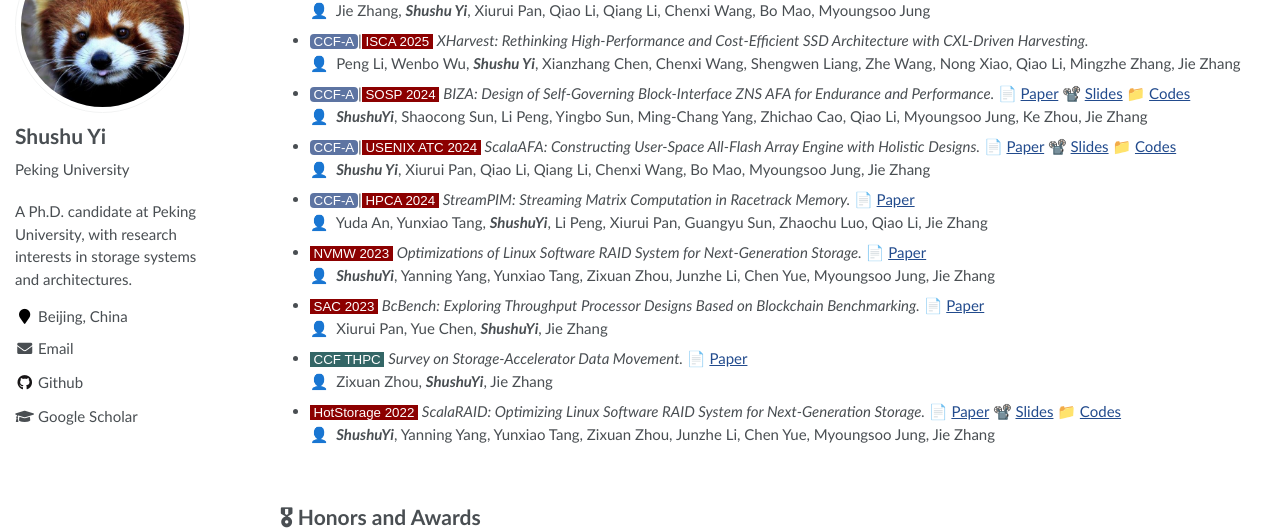
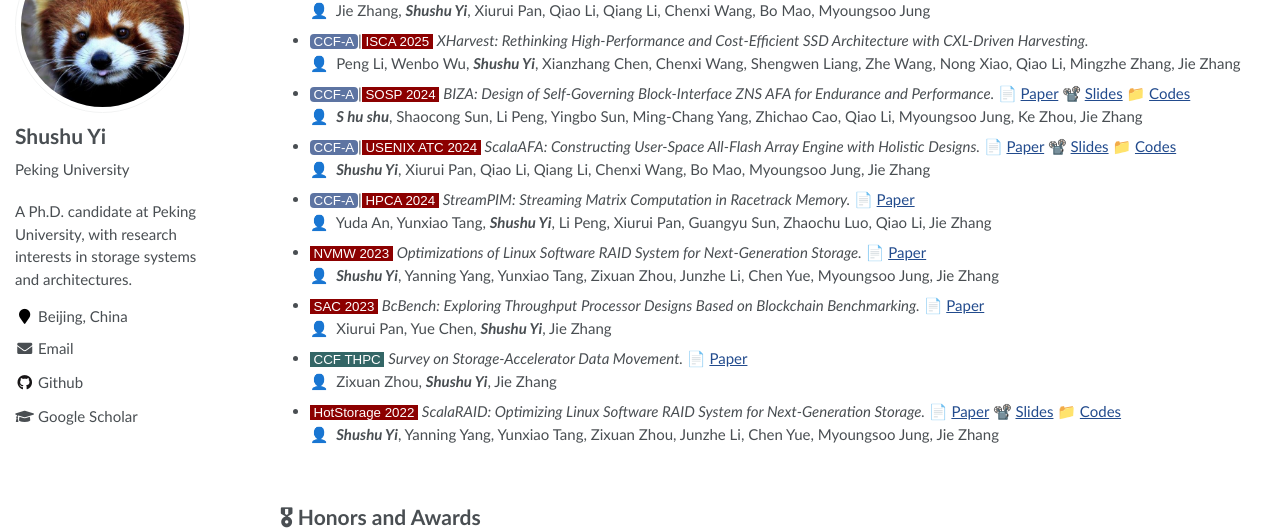
Before and after one commit to FirnYi/firnyi.github.io, a Jekyll site: the page built from _pages/about.md, in a window 1280 px wide and 900 px high, scrolled down 557 px. Shown: the part 153-685 px from the top of the window. Built offline with Jekyll 4.4.1, drawn with Linux system fonts in a browser that asks for light colours.

Commit message:
修复拼写

```diff
--- a/_pages/about.md
+++ b/_pages/about.md
@@ -41,25 +41,25 @@ My **research interests** lie in storage systems and computer architectures, esp
 👤&nbsp; Peng Li, Wenbo Wu, ***Shushu Yi***, Xianzhang Chen, Chenxi Wang, Shengwen Liang, Zhe Wang, Nong Xiao, Qiao Li, Mingzhe Zhang, Jie Zhang
 <br/>
 - <div><font class="ccf-a">&nbsp;CCF-A&nbsp;</font>|<font class="publication-tag-conf">&nbsp;SOSP 2024&nbsp;</font>&nbsp;<i>BIZA: Design of Self-Governing Block-Interface ZNS AFA for Endurance and Performance.</i>&nbsp;📄&nbsp;<a href="https://dl.acm.org/doi/10.1145/3694715.3695953">Paper</a>&nbsp;📽️&nbsp;<a href="files/slides/BIZA_slides.pdf">Slides</a>&nbsp;📁&nbsp;<a href="https://github.com/ChaseLab-PKU/BIZA">Codes</a></div>
-👤&nbsp; ***ShushuYi***, Shaocong Sun, Li Peng, Yingbo Sun, Ming-Chang Yang, Zhichao Cao, Qiao Li, Myoungsoo Jung, Ke Zhou, Jie Zhang
+👤&nbsp; ***S hu shu***, Shaocong Sun, Li Peng, Yingbo Sun, Ming-Chang Yang, Zhichao Cao, Qiao Li, Myoungsoo Jung, Ke Zhou, Jie Zhang
 <br/>
 - <div><font class="ccf-a">&nbsp;CCF-A&nbsp;</font>|<font class="publication-tag-conf">&nbsp;USENIX ATC 2024&nbsp;</font>&nbsp;<i>ScalaAFA: Constructing User-Space All-Flash Array Engine with Holistic Designs.</i>&nbsp;📄&nbsp;<a href="https://www.usenix.org/system/files/atc24-yi-shushu.pdf">Paper</a>&nbsp;📽️&nbsp;<a href="https://www.usenix.org/system/files/atc24_slides-yi-shushu.pdf">Slides</a>&nbsp;📁&nbsp;<a href="https://github.com/ChaseLab-PKU/ScalaAFA">Codes</a></div>
 👤&nbsp; ***Shushu Yi***, Xiurui Pan, Qiao Li, Qiang Li, Chenxi Wang, Bo Mao, Myoungsoo Jung, Jie Zhang
 <br/>
 - <div><font class="ccf-a">&nbsp;CCF-A&nbsp;</font>|<font class="publication-tag-conf">&nbsp;HPCA 2024&nbsp;</font>&nbsp;<i>StreamPIM: Streaming Matrix Computation in Racetrack Memory.</i>&nbsp;📄&nbsp;<a href="https://ieeexplore.ieee.org/document/10476415">Paper</a></div>
-👤&nbsp; Yuda An, Yunxiao Tang, ***ShushuYi***, Li Peng, Xiurui Pan, Guangyu Sun, Zhaochu Luo, Qiao Li, Jie Zhang
+👤&nbsp; Yuda An, Yunxiao Tang, ***Shushu Yi***, Li Peng, Xiurui Pan, Guangyu Sun, Zhaochu Luo, Qiao Li, Jie Zhang
 <br/>
 - <div><font class="publication-tag-conf">&nbsp;NVMW 2023&nbsp;</font>&nbsp;<i>Optimizations of Linux Software RAID System for Next-Generation Storage.</i>&nbsp;📄&nbsp;<a href="http://nvmw.ucsd.edu/nvmw2023-program/nvmw2023-paper6-final_version_your_extended_abstract.pdf">Paper</a></div>
-👤&nbsp; ***ShushuYi***, Yanning Yang, Yunxiao Tang, Zixuan Zhou, Junzhe Li, Chen Yue, Myoungsoo Jung, Jie Zhang
+👤&nbsp; ***Shushu Yi***, Yanning Yang, Yunxiao Tang, Zixuan Zhou, Junzhe Li, Chen Yue, Myoungsoo Jung, Jie Zhang
 <br/>
 - <div><font class="publication-tag-conf">&nbsp;SAC 2023&nbsp;</font>&nbsp;<i>BcBench: Exploring Throughput Processor Designs Based on Blockchain Benchmarking.</i>&nbsp;📄&nbsp;<a href="https://dl.acm.org/doi/10.1145/3555776.3577701">Paper</a></div>
-👤&nbsp; Xiurui Pan, Yue Chen, ***ShushuYi***, Jie Zhang
+👤&nbsp; Xiurui Pan, Yue Chen, ***Shushu Yi***, Jie Zhang
 <br/>
 - <div><font class="publication-tag-journal">&nbsp;CCF THPC&nbsp;</font>&nbsp;<i>Survey on Storage-Accelerator Data Movement.</i>&nbsp;📄&nbsp;<a href="https://link.springer.com/article/10.1007/s42514-022-00112-0">Paper</a></div>
-👤&nbsp; Zixuan Zhou, ***ShushuYi***, Jie Zhang
+👤&nbsp; Zixuan Zhou, ***Shushu Yi***, Jie Zhang
 <br/>
 - <div><font class="publication-tag-conf">&nbsp;HotStorage 2022&nbsp;</font>&nbsp;<i>ScalaRAID: Optimizing Linux Software RAID System for Next-Generation Storage.</i>&nbsp;📄&nbsp;<a href="https://dl.acm.org/doi/abs/10.1145/3538643.3539740">Paper</a>&nbsp;📽️&nbsp;<a href="https://www.hotstorage.org/2022/slides/hotstorage22-paper5-presentation_slides.pdf">Slides</a>&nbsp;📁&nbsp;<a href="https://github.com/ChaseLab-PKU/ScalaRAID">Codes</a></div>
-👤&nbsp; ***ShushuYi***, Yanning Yang, Yunxiao Tang, Zixuan Zhou, Junzhe Li, Chen Yue, Myoungsoo Jung, Jie Zhang
+👤&nbsp; ***Shushu Yi***, Yanning Yang, Yunxiao Tang, Zixuan Zhou, Junzhe Li, Chen Yue, Myoungsoo Jung, Jie Zhang
 
 <br/>
 
```
